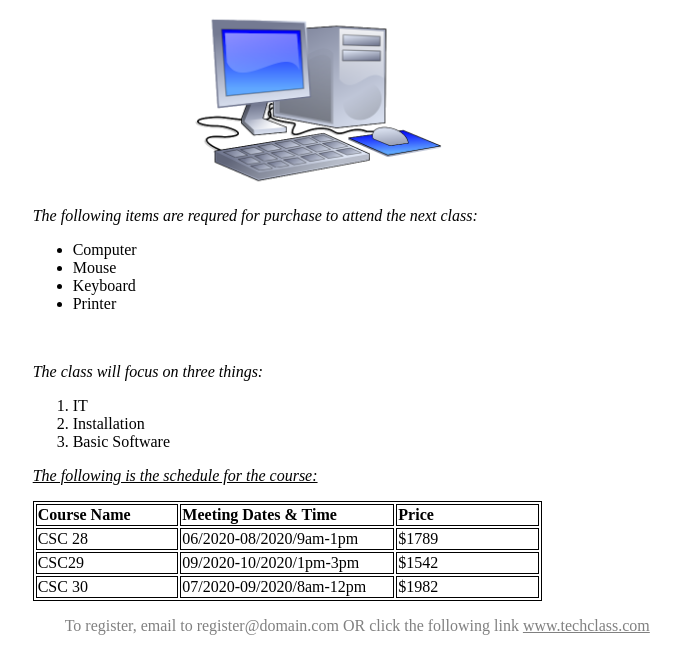
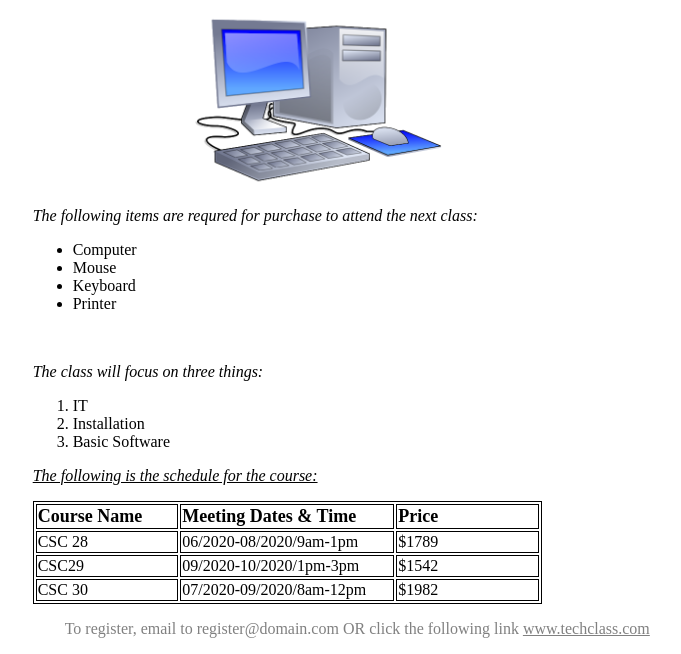
Before and after one commit to Maker-Mark/CISC_4800_EXAM_1, a plain HTML site: page index.html in a window 1280 px wide. Shown: the part 184-838 px from the top of the page, without its empty margins (321-1002 px from the left). Drawn offline with Linux system fonts and the light colour scheme.

Commit message:
Additional css changes

```diff
--- a/index.css
+++ b/index.css
@@ -42,9 +42,13 @@ th {
     border-width: .7px;
 }
 
+tr{
+    font-size: 18px;
+}
 td{
     border-style: solid;
     border-width: .5px;
+    font-size: 16px;
 }
 
 a {
```
